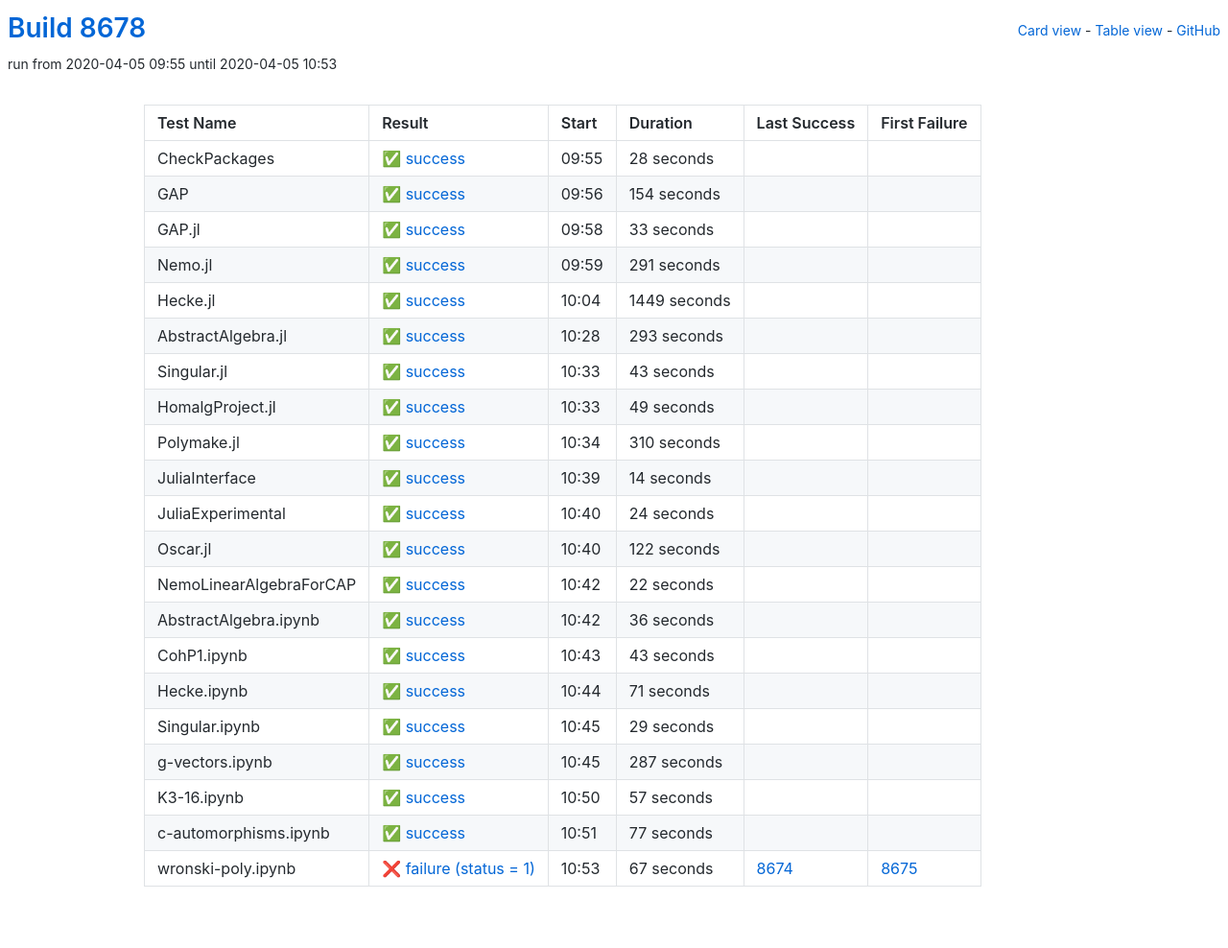
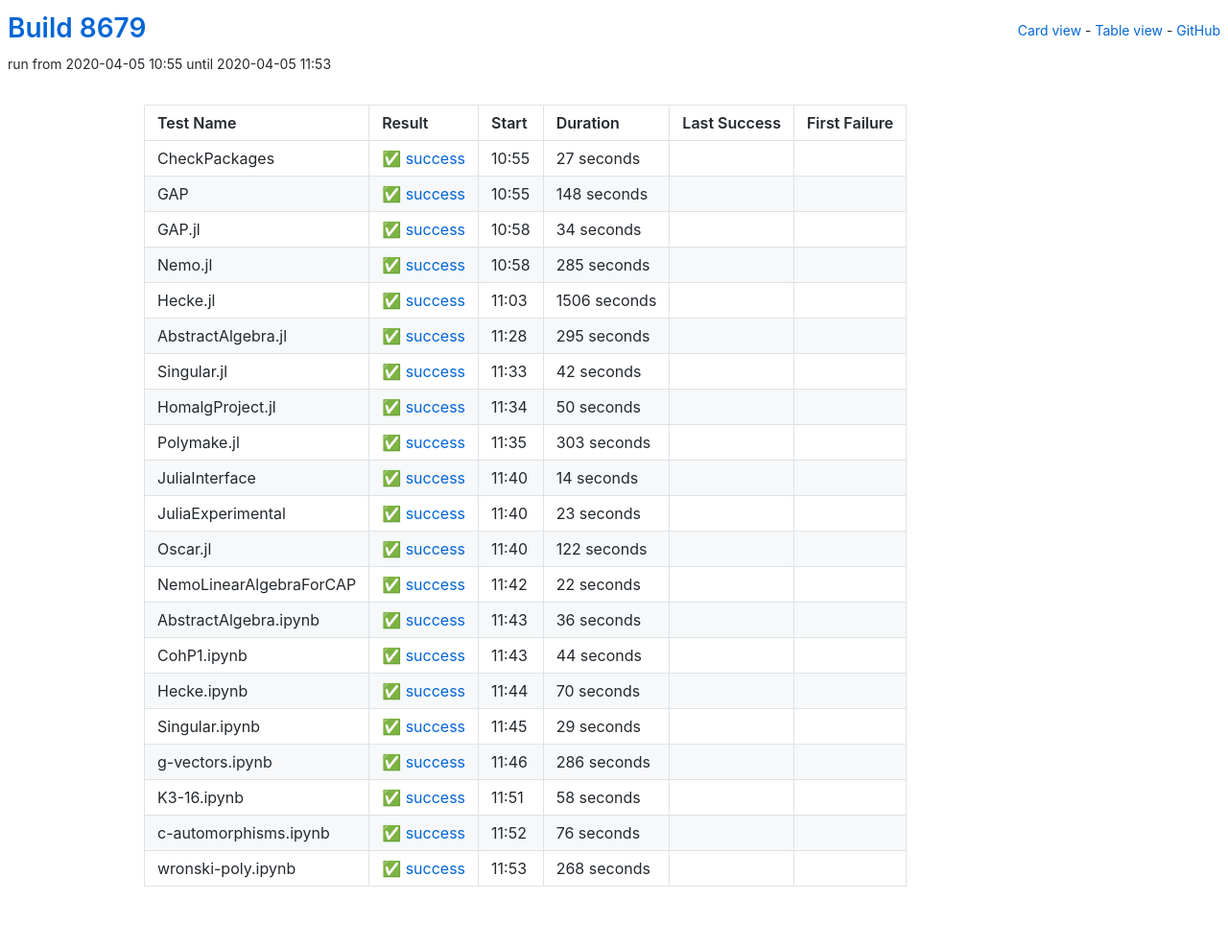
Before and after one commit to oscar-system/oscar-ci-status, a Jekyll site: the page built from table.html, in a window 1280 px wide. Shown: the whole page at 96% size. Built offline with Jekyll 4.4.1, drawn with Linux system fonts in a browser that asks for light colours.

Commit message:
Build 8679

```diff
--- a/_data/ci.yml
+++ b/_data/ci.yml
@@ -1,104 +1,104 @@
-build: 8678
-build_url: https://oscarci.mathematik.uni-kl.de/job/oscar/8678/
+build: 8679
+build_url: https://oscarci.mathematik.uni-kl.de/job/oscar/8679/
 job: oscar
 tests:
-- duration: 28
+- duration: 27
   exitcode: 0
   first_failure: false
   first_failure_url: null
   last_success: false
   last_success_url: null
-  log: https://oscarci.mathematik.uni-kl.de/job/oscar/8678/artifact/logs/build-8678/CheckPackages.log
+  log: https://oscarci.mathematik.uni-kl.de/job/oscar/8679/artifact/logs/build-8679/CheckPackages.log
   name: CheckPackages
-  start: 2020-04-05 09:55
+  start: 2020-04-05 10:55
   status: success
   success: true
-- duration: 154
+- duration: 148
   exitcode: 0
   first_failure: false
   first_failure_url: null
   last_success: false
   last_success_url: null
-  log: https://oscarci.mathematik.uni-kl.de/job/oscar/8678/artifact/logs/build-8678/GAP.log
+  log: https://oscarci.mathematik.uni-kl.de/job/oscar/8679/artifact/logs/build-8679/GAP.log
   name: GAP
-  start: 2020-04-05 09:56
+  start: 2020-04-05 10:55
   status: success
   success: true
-- duration: 33
+- duration: 34
   exitcode: 0
   first_failure: false
   first_failure_url: null
   last_success: false
   last_success_url: null
-  log: https://oscarci.mathematik.uni-kl.de/job/oscar/8678/artifact/logs/build-8678/GAP.jl.log
+  log: https://oscarci.mathematik.uni-kl.de/job/oscar/8679/artifact/logs/build-8679/GAP.jl.log
   name: GAP.jl
-  start: 2020-04-05 09:58
+  start: 2020-04-05 10:58
   status: success
   success: true
-- duration: 291
+- duration: 285
   exitcode: 0
   first_failure: false
   first_failure_url: null
   last_success: false
   last_success_url: null
-  log: https://oscarci.mathematik.uni-kl.de/job/oscar/8678/artifact/logs/build-8678/Nemo.jl.log
+  log: https://oscarci.mathematik.uni-kl.de/job/oscar/8679/artifact/logs/build-8679/Nemo.jl.log
   name: Nemo.jl
-  start: 2020-04-05 09:59
+  start: 2020-04-05 10:58
   status: success
   success: true
-- duration: 1449
+- duration: 1506
   exitcode: 0
   first_failure: false
   first_failure_url: null
   last_success: false
   last_success_url: null
-  log: https://oscarci.mathematik.uni-kl.de/job/oscar/8678/artifact/logs/build-8678/Hecke.jl.log
+  log: https://oscarci.mathematik.uni-kl.de/job/oscar/8679/artifact/logs/build-8679/Hecke.jl.log
   name: Hecke.jl
-  start: 2020-04-05 10:04
+  start: 2020-04-05 11:03
   status: success
   success: true
-- duration: 293
+- duration: 295
   exitcode: 0
   first_failure: false
   first_failure_url: null
   last_success: false
   last_success_url: null
-  log: https://oscarci.mathematik.uni-kl.de/job/oscar/8678/artifact/logs/build-8678/AbstractAlgebra.jl.log
+  log: https://oscarci.mathematik.uni-kl.de/job/oscar/8679/artifact/logs/build-8679/AbstractAlgebra.jl.log
   name: AbstractAlgebra.jl
-  start: 2020-04-05 10:28
+  start: 2020-04-05 11:28
   status: success
   success: true
-- duration: 43
+- duration: 42
   exitcode: 0
   first_failure: false
   first_failure_url: null
   last_success: false
   last_success_url: null
-  log: https://oscarci.mathematik.uni-kl.de/job/oscar/8678/artifact/logs/build-8678/Singular.jl.log
+  log: https://oscarci.mathematik.uni-kl.de/job/oscar/8679/artifact/logs/build-8679/Singular.jl.log
   name: Singular.jl
-  start: 2020-04-05 10:33
+  start: 2020-04-05 11:33
   status: success
   success: true
-- duration: 49
+- duration: 50
   exitcode: 0
   first_failure: false
   first_failure_url: null
   last_success: false
   last_success_url: null
-  log: https://oscarci.mathematik.uni-kl.de/job/oscar/8678/artifact/logs/build-8678/HomalgProject.jl.log
+  log: https://oscarci.mathematik.uni-kl.de/job/oscar/8679/artifact/logs/build-8679/HomalgProject.jl.log
   name: HomalgProject.jl
-  start: 2020-04-05 10:33
+  start: 2020-04-05 11:34
   status: success
   success: true
-- duration: 310
+- duration: 303
   exitcode: 0
   first_failure: false
   first_failure_url: null
   last_success: false
   last_success_url: null
-  log: https://oscarci.mathematik.uni-kl.de/job/oscar/8678/artifact/logs/build-8678/Polymake.jl.log
+  log: https://oscarci.mathematik.uni-kl.de/job/oscar/8679/artifact/logs/build-8679/Polymake.jl.log
   name: Polymake.jl
-  start: 2020-04-05 10:34
+  start: 2020-04-05 11:35
   status: success
   success: true
 - duration: 14
@@ -107,20 +107,20 @@ tests:
   first_failure_url: null
   last_success: false
   last_success_url: null
-  log: https://oscarci.mathematik.uni-kl.de/job/oscar/8678/artifact/logs/build-8678/JuliaInterface.log
+  log: https://oscarci.mathematik.uni-kl.de/job/oscar/8679/artifact/logs/build-8679/JuliaInterface.log
   name: JuliaInterface
-  start: 2020-04-05 10:39
+  start: 2020-04-05 11:40
   status: success
   success: true
-- duration: 24
+- duration: 23
   exitcode: 0
   first_failure: false
   first_failure_url: null
   last_success: false
   last_success_url: null
-  log: https://oscarci.mathematik.uni-kl.de/job/oscar/8678/artifact/logs/build-8678/JuliaExperimental.log
+  log: https://oscarci.mathematik.uni-kl.de/job/oscar/8679/artifact/logs/build-8679/JuliaExperimental.log
   name: JuliaExperimental
-  start: 2020-04-05 10:40
+  start: 2020-04-05 11:40
   status: success
   success: true
 - duration: 122
@@ -129,9 +129,9 @@ tests:
   first_failure_url: null
   last_success: false
   last_success_url: null
-  log: https://oscarci.mathematik.uni-kl.de/job/oscar/8678/artifact/logs/build-8678/Oscar.jl.log
+  log: https://oscarci.mathematik.uni-kl.de/job/oscar/8679/artifact/logs/build-8679/Oscar.jl.log
   name: Oscar.jl
-  start: 2020-04-05 10:40
+  start: 2020-04-05 11:40
   status: success
   success: true
 - duration: 22
@@ -140,9 +140,9 @@ tests:
   first_failure_url: null
   last_success: false
   last_success_url: null
-  log: https://oscarci.mathematik.uni-kl.de/job/oscar/8678/artifact/logs/build-8678/NemoLinearAlgebraForCAP.log
+  log: https://oscarci.mathematik.uni-kl.de/job/oscar/8679/artifact/logs/build-8679/NemoLinearAlgebraForCAP.log
   name: NemoLinearAlgebraForCAP
-  start: 2020-04-05 10:42
+  start: 2020-04-05 11:42
   status: success
   success: true
 - duration: 36
@@ -151,31 +151,31 @@ tests:
   first_failure_url: null
   last_success: false
   last_success_url: null
-  log: https://oscarci.mathematik.uni-kl.de/job/oscar/8678/artifact/logs/build-8678/AbstractAlgebra.ipynb.log
+  log: https://oscarci.mathematik.uni-kl.de/job/oscar/8679/artifact/logs/build-8679/AbstractAlgebra.ipynb.log
   name: AbstractAlgebra.ipynb
-  start: 2020-04-05 10:42
+  start: 2020-04-05 11:43
   status: success
   success: true
-- duration: 43
+- duration: 44
   exitcode: 0
   first_failure: false
   first_failure_url: null
   last_success: false
   last_success_url: null
-  log: https://oscarci.mathematik.uni-kl.de/job/oscar/8678/artifact/logs/build-8678/CohP1.ipynb.log
+  log: https://oscarci.mathematik.uni-kl.de/job/oscar/8679/artifact/logs/build-8679/CohP1.ipynb.log
   name: CohP1.ipynb
-  start: 2020-04-05 10:43
+  start: 2020-04-05 11:43
   status: success
   success: true
-- duration: 71
+- duration: 70
   exitcode: 0
   first_failure: false
   first_failure_url: null
   last_success: false
   last_success_url: null
-  log: https://oscarci.mathematik.uni-kl.de/job/oscar/8678/artifact/logs/build-8678/Hecke.ipynb.log
+  log: https://oscarci.mathematik.uni-kl.de/job/oscar/8679/artifact/logs/build-8679/Hecke.ipynb.log
   name: Hecke.ipynb
-  start: 2020-04-05 10:44
+  start: 2020-04-05 11:44
   status: success
   success: true
 - duration: 29
@@ -184,52 +184,52 @@ tests:
   first_failure_url: null
   last_success: false
   last_success_url: null
-  log: https://oscarci.mathematik.uni-kl.de/job/oscar/8678/artifact/logs/build-8678/Singular.ipynb.log
+  log: https://oscarci.mathematik.uni-kl.de/job/oscar/8679/artifact/logs/build-8679/Singular.ipynb.log
   name: Singular.ipynb
-  start: 2020-04-05 10:45
+  start: 2020-04-05 11:45
   status: success
   success: true
-- duration: 287
+- duration: 286
   exitcode: 0
   first_failure: false
   first_failure_url: null
   last_success: false
   last_success_url: null
-  log: https://oscarci.mathematik.uni-kl.de/job/oscar/8678/artifact/logs/build-8678/g-vectors.ipynb.log
+  log: https://oscarci.mathematik.uni-kl.de/job/oscar/8679/artifact/logs/build-8679/g-vectors.ipynb.log
   name: g-vectors.ipynb
-  start: 2020-04-05 10:45
+  start: 2020-04-05 11:46
   status: success
   success: true
-- duration: 57
+- duration: 58
   exitcode: 0
   first_failure: false
   first_failure_url: null
   last_success: false
   last_success_url: null
-  log: https://oscarci.mathematik.uni-kl.de/job/oscar/8678/artifact/logs/build-8678/K3-16.ipynb.log
+  log: https://oscarci.mathematik.uni-kl.de/job/oscar/8679/artifact/logs/build-8679/K3-16.ipynb.log
   name: K3-16.ipynb
-  start: 2020-04-05 10:50
+  start: 2020-04-05 11:51
   status: success
   success: true
-- duration: 77
+- duration: 76
   exitcode: 0
   first_failure: false
   first_failure_url: null
   last_success: false
   last_success_url: null
-  log: https://oscarci.mathematik.uni-kl.de/job/oscar/8678/artifact/logs/build-8678/c-automorphisms.ipynb.log
+  log: https://oscarci.mathematik.uni-kl.de/job/oscar/8679/artifact/logs/build-8679/c-automorphisms.ipynb.log
   name: c-automorphisms.ipynb
-  start: 2020-04-05 10:51
+  start: 2020-04-05 11:52
   status: success
   success: true
-- duration: 67
-  exitcode: 1
-  first_failure: 8675
-  first_failure_url: https://oscarci.mathematik.uni-kl.de/job/oscar/8675/
-  last_success: 8674
-  last_success_url: https://oscarci.mathematik.uni-kl.de/job/oscar/8674/
-  log: https://oscarci.mathematik.uni-kl.de/job/oscar/8678/artifact/logs/build-8678/wronski-poly.ipynb.log
+- duration: 268
+  exitcode: 0
+  first_failure: false
+  first_failure_url: null
+  last_success: false
+  last_success_url: null
+  log: https://oscarci.mathematik.uni-kl.de/job/oscar/8679/artifact/logs/build-8679/wronski-poly.ipynb.log
   name: wronski-poly.ipynb
-  start: 2020-04-05 10:53
-  status: failure
-  success: false
+  start: 2020-04-05 11:53
+  status: success
+  success: true
```
Also changed, not shown: README.md.
